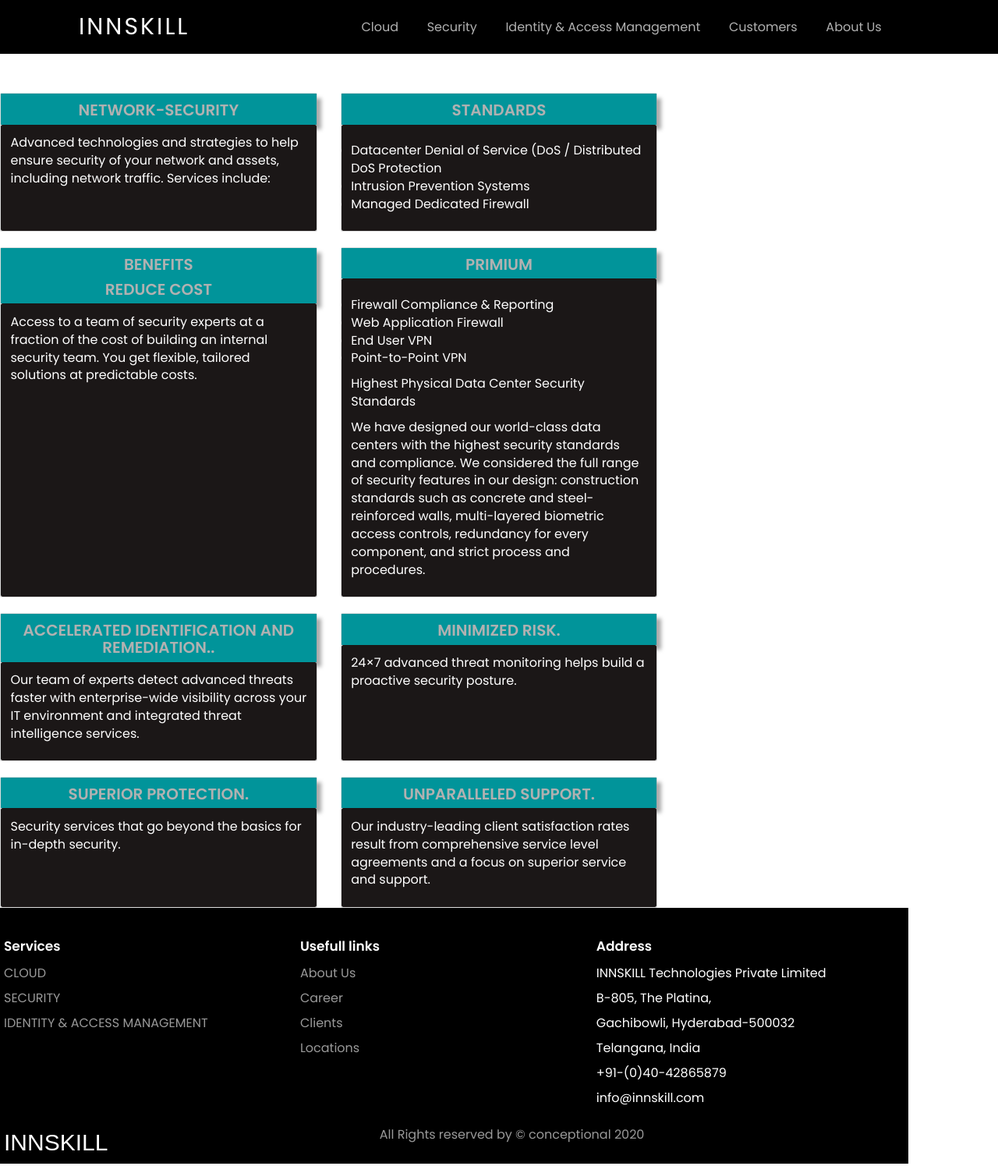
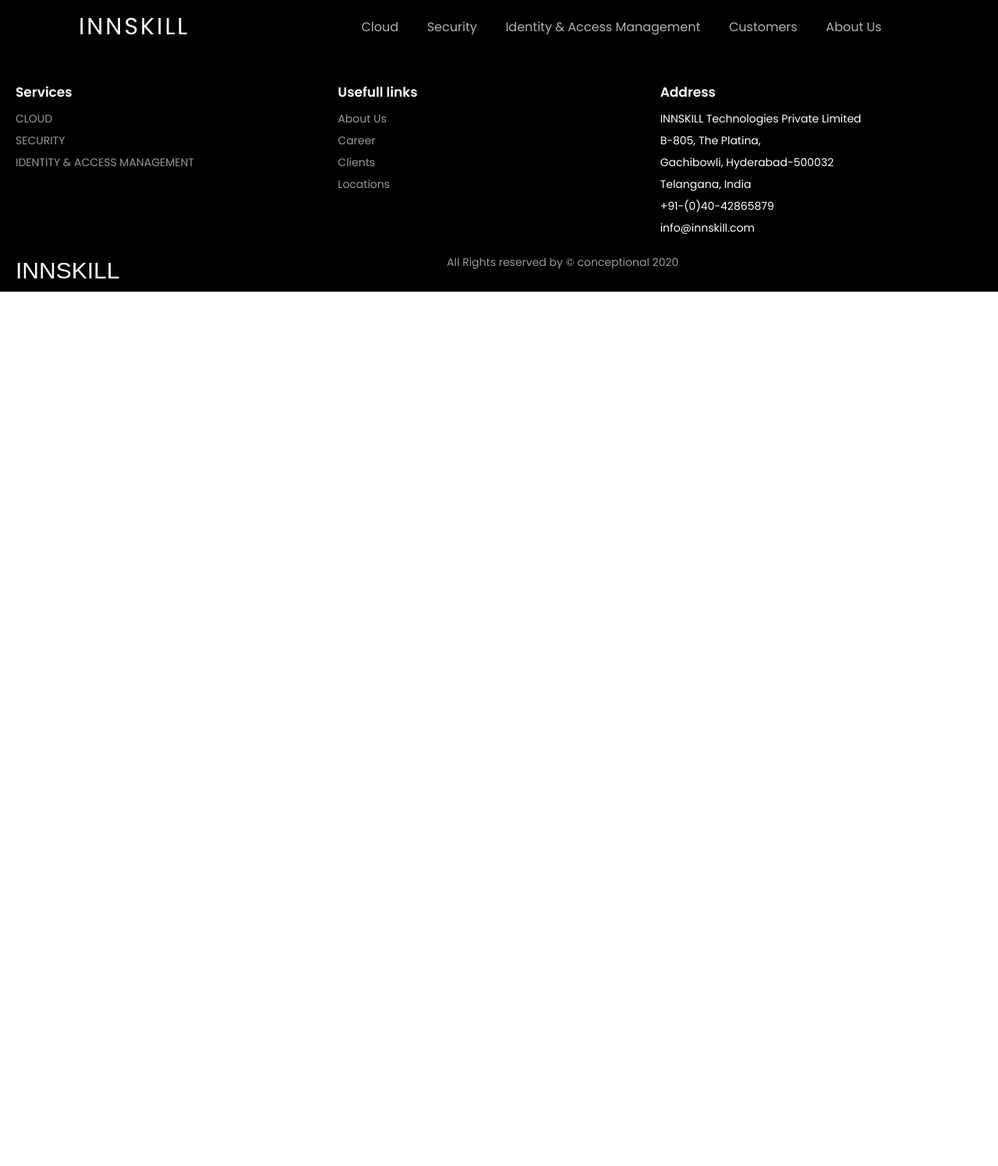
Before and after one commit to Gantamonika/Innskill, a plain HTML site: page html/NetworkSecurity.html in a window 1280 px wide. Shown: the whole page at 78% size. After the commit the page ends 800 px from the top, so only its background shows below. Drawn offline with nearby package versions, Linux system fonts and the light colour scheme.

```diff
--- a/css/style.css
+++ b/css/style.css
@@ -407,7 +407,6 @@ nav ul ul li{
   border-radius: 5px;
   padding: 30px;
   width: 550px;
-  height: 332px;
   margin-bottom: 10px;
 
 
@@ -418,7 +417,6 @@ nav ul ul li{
   border-radius: 5px;
   padding: 30px;
 
-  height: auto;
   margin-bottom: 10px;
 
 
--- a/html/NetworkSecurity.html
+++ b/html/NetworkSecurity.html
@@ -71,110 +71,7 @@
 
 
     <script src="\Innskill\js\app.js" ></script>
-    <section class="py-5 page-section">
-    <div class="row">
-      <div class="col-sm-4 d-flex align-items-stretch">
-        <div class="card">
-          <div class="E"><h5 class="card-title">NETWORK-SECURITY</h5></div>
-          <div class="card-body">
 
-            <p>Advanced technologies and strategies to help ensure security of your network and assets, including network traffic. Services include:</p>
-
-          </div>
-        </div>
-        </div>
-
-
-        <div class="col-sm-4">
-          <div class="card">
-            <div class="E"><h5 class="card-title">STANDARDS</h5></div>
-            <div class="card-body">
-
-              <p>
-                <ul>
-                <li>Datacenter Denial of Service (DoS / Distributed DoS Protection</li>
-                <li>Intrusion Prevention Systems</li>
-                <li>Managed Dedicated Firewall</li>
-                 </p>
-                   </ul >
-
-            </div>
-          </div>
-        </div>
-      </div>
-
-    <div class="row">
-      <div class="col-sm-4 d-flex align-items-stretch">
-        <div class="card">
-          <div class="E"><h5 class="card-title">BENEFITS</h5>
-            <h5 class="card-title">REDUCE COST</h5></div>
-          <div class="card-body">
-
-            <p>Access to a team of security experts at a fraction of the cost of building an internal security team. You get flexible, tailored solutions at predictable costs.</p>
-
-        </div>
-      </div>
-      </div>
-      <div class="col-sm-4">
-        <div class="card">
-          <div class="E"><h5 class="card-title">PRIMIUM</h5>  </div>
-          <div class="card-body">
-            <p>
-              <ul>
-              <li>Firewall Compliance & Reporting</li>
-              <li>Web Application Firewall</li>
-              <li>End User VPN</li>
-              <li>Point-to-Point VPN</li>
-                 </ul>
-                 </p>
-                 <p>Highest Physical Data Center Security Standards</p>
-                 <p>We have designed our world-class data centers with the highest security standards and compliance. We considered the full range of security features in our design: construction standards such as concrete and steel-reinforced walls, multi-layered biometric access controls, redundancy for every component, and strict process and procedures.</p>
-        </div>
-      </div>
-    </div>
-    </div>
-
-      <div class="row">
-      <div class="col-sm-4">
-        <div class="card">
-          <div class="E"><h5 class="card-title">ACCELERATED IDENTIFICATION AND REMEDIATION..</h5></div>
-          <div class="card-body">
-
-            <p>Our team of experts detect advanced threats faster with enterprise-wide visibility across your IT environment and integrated threat intelligence services.</p>
-
-        </div>
-      </div>
-    </div>
-      <div class="col-sm-4 d-flex align-items-stretch">
-        <div class="card">
-            <div class="E"><h5 class="card-title">MINIMIZED RISK.</h5></div>
-          <div class="card-body">
-
-            <p>24×7 advanced threat monitoring helps build a proactive security posture.</p>
-
-        </div>
-      </div>
-      </div>
-    </div>
-    <div class="row">
-      <div class="col-sm-4 d-flex align-items-stretch">
-        <div class="card">
-          <div class="E"><h5 class="card-title">SUPERIOR PROTECTION.</h5></div>
-          <div class="card-body">
-
-              <p>Security services that go beyond the basics for in-depth security.</p>
-          </div>
-        </div>
-      </div>
-      <div class="col-sm-4">
-        <div class="card">
-            <div class="E"><h5 class="card-title">UNPARALLELED SUPPORT.</h5></div>
-          <div class="card-body">
-
-            <p>Our industry-leading client satisfaction rates result from comprehensive service level agreements and a focus on superior service and support.</p>
-          </div>
-        </div>
-      </div>
 
 
 <!-- footer -->
```
Also changed, not shown: html/EndUser.html (+1 -0 lines).
